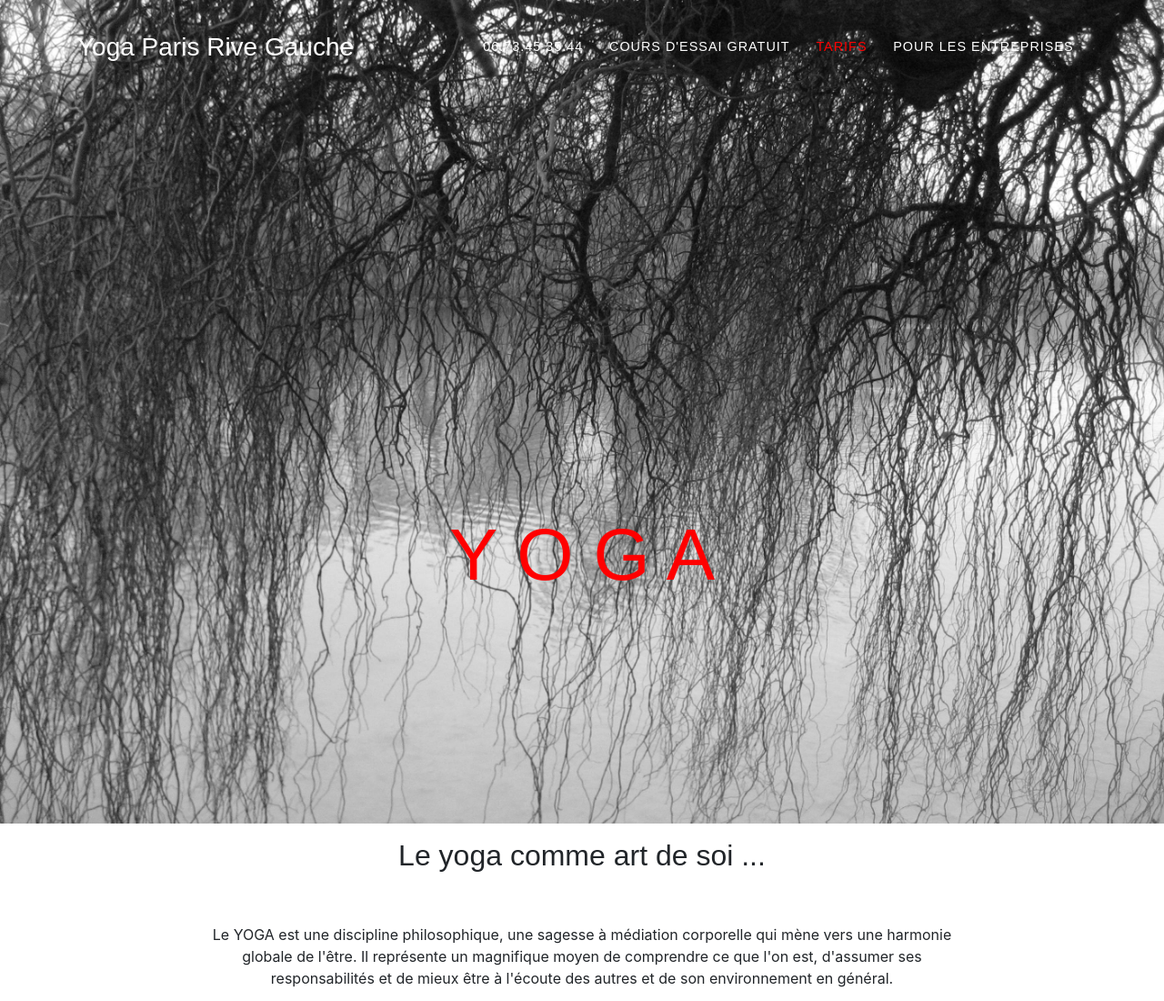
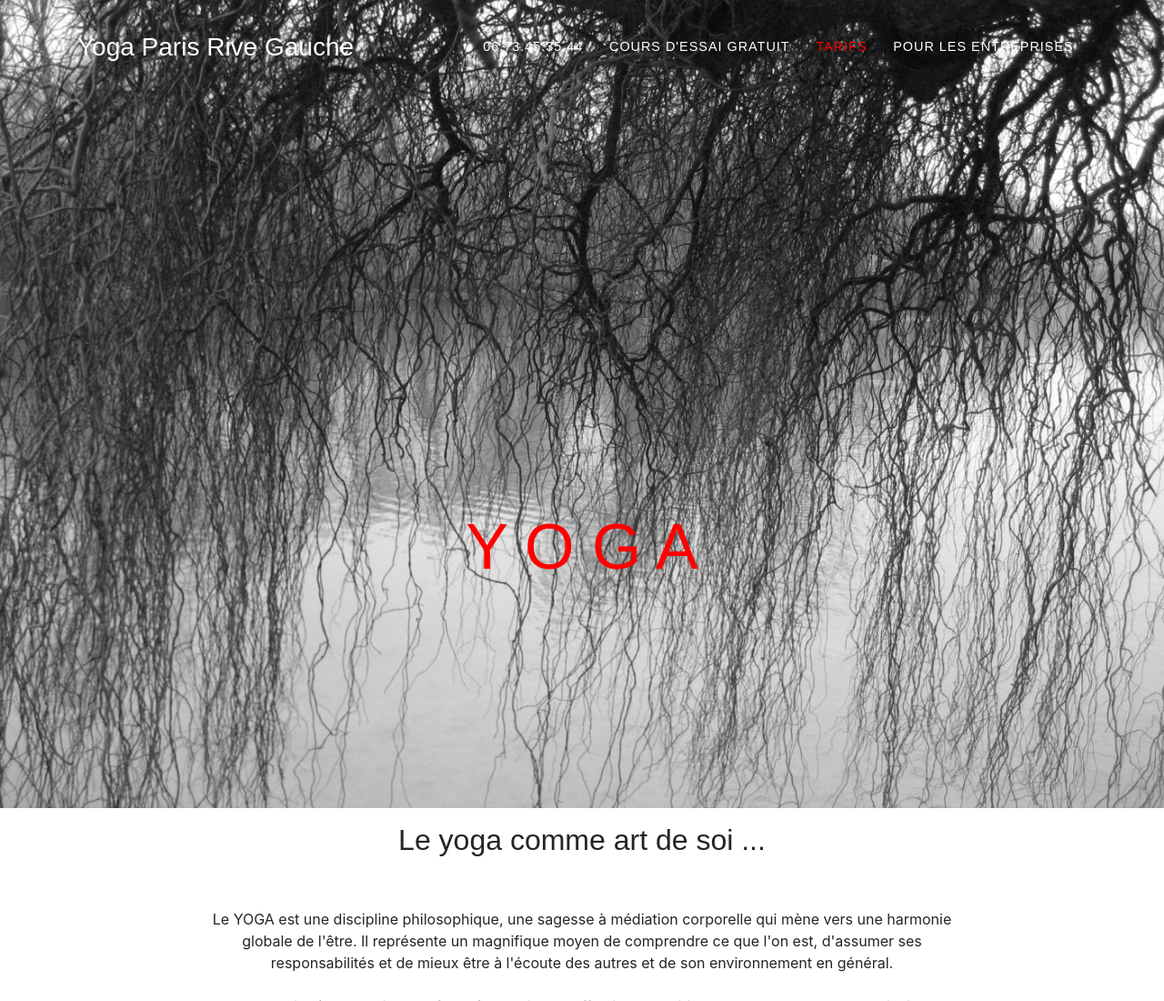
Before and after one commit to Mathieugab/mariepierre-gh-pages, a website with bundled scripts: page index.html in a window 1280 px wide. Shown: the top 1100 px of the page at 91% size. Built offline with nearby package versions, Linux system fonts and the light colour scheme; files whose address does not match are found by name; a web font is replaced by a local one.

Commit message:
police plus petite

```diff
--- a/index.html
+++ b/index.html
@@ -68,7 +68,7 @@
           <br></br>
           <br></br>
           <br></br>
-          <div class="intro-lead-in" > <p style="font-size: 80px; font-family: Arial; color: red; font-style: normal; "> Y O G A </p> </div>
+          <div class="intro-lead-in" > <p style="font-size: 70px; font-family: Arial; color: red; font-style: normal; "> Y O G A </p> </div>
 
       </div>
     </header>
```
